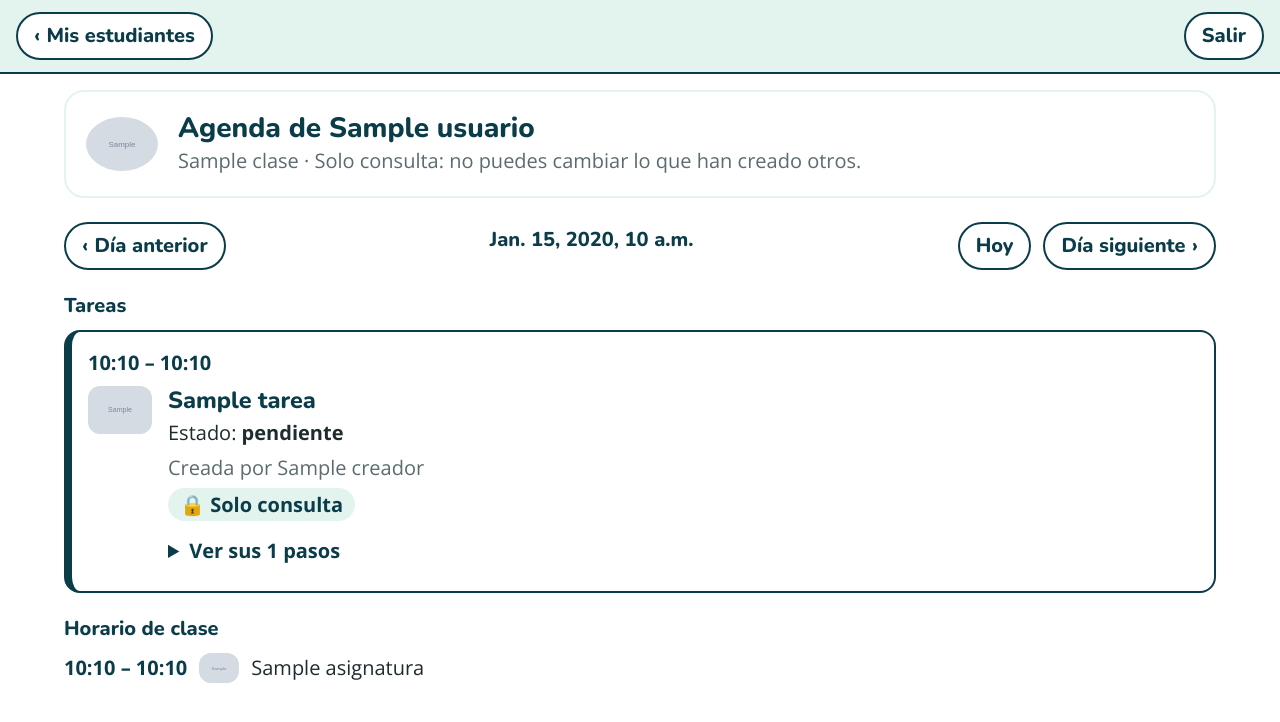
After one commit to tomaas05/App-Colegio-Accesible, a Django app: template apps/usuarios/templates/usuarios/agenda_estudiante.html in a window 1280 px wide. The commit adds this page. Shown: the top 722 px of the page. Run offline with Django 5.2, Linux system fonts and the light colour scheme; the template is opened without the code that fills it: most values are stand-ins (such as "Sample title", 1, 10 or a date in 2020); grey boxes marked "Sample" are stand-in pictures.

Commit message:
AGENDA-159 Añade la agenda de mis estudiantes en modo consulta
El profesional abre desde «Mis estudiantes» la agenda de uno de los que atiende
(/panel/mis-estudiantes/<código>/agenda/): las tareas de un día con su hora, imagen,
pasos, estado y quién las creó, y el horario de clase de ese día. Pasa de un día a
otro. Lo creado por otros sale como «Solo consulta» y no hay nada que cambiar; si no
lo atiende, 404. consulta.puede_modificar() queda para las pantallas de modificar.

Co-Authored-By: Claude Opus 5.5 <noreply@anthropic.com>
Claude-Session: https://claude.ai/code/session_01HaZYxjnfp6ntJ5CfnkggiC

```diff
--- /dev/null
+++ b/apps/usuarios/templates/usuarios/agenda_estudiante.html
@@ -0,0 +1,93 @@
+{% extends "base.html" %}
+{% load static %}
+
+{% block titulo %}Agenda de {{ estudiante.usuario.first_name }} · {{ fecha_texto }} · Despega{% endblock %}
+{% block estilos %}<link rel="stylesheet" href="{% static 'css/usuarios.css' %}">{% endblock %}
+
+{% block cabecera %}
+<div class="cabecera-adulto">
+  <a class="boton boton--aux" href="{% url 'usuarios:mis_estudiantes' %}"><span aria-hidden="true">‹</span> Mis estudiantes</a>
+  <form method="post" action="{% url 'usuarios:salir' %}">
+    {% csrf_token %}
+    <button class="boton--aux" type="submit">Salir</button>
+  </form>
+</div>
+{% endblock %}
+
+{% block contenido %}
+{# Boceto B27 · Agenda de un estudiante (profesional). HU-01-09 (AGENDA-159), PA1 y PA2. #}
+<div class="panel consulta">
+  <section class="panel__saludo" aria-labelledby="consulta-titulo">
+    <img class="consulta__avatar" src="{{ estudiante.avatar.url }}" alt="" width="72" height="72">
+    <div>
+      <h1 id="consulta-titulo">Agenda de {{ estudiante.usuario.get_full_name }}</h1>
+      <p class="panel__rol">{{ estudiante.clase.nombre }} · Solo consulta: no puedes cambiar lo que han creado otros.</p>
+    </div>
+  </section>
+
+  <nav class="consulta__dias" aria-label="Cambiar de día">
+    <a class="boton boton--aux" href="?dia={{ anterior|date:'Y-m-d' }}"><span aria-hidden="true">‹</span> Día anterior</a>
+    <h2 class="consulta__fecha" aria-live="polite">{{ fecha_texto }}{% if es_hoy %} (hoy){% endif %}</h2>
+    {% if not es_hoy %}<a class="boton boton--aux" href="?">Hoy</a>{% endif %}
+    <a class="boton boton--aux" href="?dia={{ siguiente|date:'Y-m-d' }}">Día siguiente <span aria-hidden="true">›</span></a>
+  </nav>
+
+  <section aria-labelledby="consulta-tareas">
+    <h2 id="consulta-tareas">Tareas</h2>
+    {% if tareas %}
+    <ol class="consulta__tareas">
+      {% for t in tareas %}
+      <li class="consulta__tarea">
+        <p class="consulta__hora">{{ t.asignacion.hora_inicio|time:"H:i" }} – {{ t.asignacion.hora_fin|time:"H:i" }}</p>
+        <div class="consulta__cuerpo">
+          <img src="{{ t.tarea.imagen.url }}" alt="" width="64" height="64">
+          <div>
+            <h3>{{ t.tarea.nombre }}</h3>
+            <p class="consulta__estado">Estado: <b>{{ t.estado }}</b></p>
+            <p class="consulta__quien">
+              Creada por {{ t.tarea.creador.get_full_name }}{% if t.asignacion.asignado_por_id != t.tarea.creador_id %} · puesta en la agenda por {{ t.asignacion.asignado_por.get_full_name }}{% endif %}
+            </p>
+            {# PA2: lo de otros se marca como solo consulta; no hay botones de cambiar ni borrar. #}
+            {% if t.modificable %}
+            <p class="consulta__marca consulta__marca--mia">Creada por ti</p>
+            {% else %}
+            <p class="consulta__marca"><span aria-hidden="true">🔒</span> Solo consulta</p>
+            {% endif %}
+            {% with pasos=t.tarea.pasos.all %}
+            {% if pasos %}
+            <details class="consulta__pasos">
+              <summary>Ver sus {{ pasos|length }} pasos</summary>
+              <ol>
+                {% for paso in pasos %}<li>{{ paso.descripcion|default:paso.descripcion_imagen }}</li>{% endfor %}
+              </ol>
+            </details>
+            {% endif %}
+            {% endwith %}
+          </div>
+        </div>
+      </li>
+      {% endfor %}
+    </ol>
+    {% else %}
+    <p>Este día no tiene tareas.</p>
+    {% endif %}
+  </section>
+
+  <section aria-labelledby="consulta-horario">
+    <h2 id="consulta-horario">Horario de clase</h2>
+    {% if horario %}
+    <ul class="consulta__horario">
+      {% for casilla in horario %}
+      <li>
+        <span class="consulta__hora">{{ casilla.franja.hora_inicio|time:"H:i" }} – {{ casilla.franja.hora_fin|time:"H:i" }}</span>
+        <img src="{{ casilla.asignatura.imagen.url }}" alt="" width="40" height="40">
+        <span>{{ casilla.asignatura.nombre }}</span>
+      </li>
+      {% endfor %}
+    </ul>
+    {% else %}
+    <p>Este día no hay horario de clase.</p>
+    {% endif %}
+  </section>
+</div>
+{% endblock %}
--- a/apps/usuarios/templates/usuarios/mis_estudiantes.html
+++ b/apps/usuarios/templates/usuarios/mis_estudiantes.html
@@ -87,8 +87,10 @@
         <li>
           <img src="{{ estudiante.avatar.url }}" alt="" width="40" height="40">
           <span class="elegir__nombre">{{ estudiante.usuario.get_full_name }} <small>{{ estudiante.clase.nombre }}</small></span>
+          {# HU-01-09: abrir su agenda en modo consulta. #}
+          <a class="boton boton--aux" href="{% url 'usuarios:agenda_estudiante' estudiante.codigo_estudiante %}" aria-label="Ver la agenda de {{ estudiante.usuario.get_full_name }}">Ver agenda</a>
           {# PA4: quitarlo de mi lista. #}
-          <form method="post">
+          <form class="elegir__quitar" method="post">
             {% csrf_token %}
             <input type="hidden" name="consulta" value="{{ consulta }}">
             <button class="boton--aux" type="submit" name="quitar" value="{{ estudiante.codigo_estudiante }}" aria-label="Quitar a {{ estudiante.usuario.get_full_name }}">Quitar</button>
--- a/apps/usuarios/urls.py
+++ b/apps/usuarios/urls.py
@@ -12,6 +12,12 @@ urlpatterns = [
     path("panel/", views.panel, name="panel"),
     # HU-01-08: el profesional elige los estudiantes que atiende (B26).
     path("panel/mis-estudiantes/", views.mis_estudiantes, name="mis_estudiantes"),
+    # HU-01-09: agenda de uno de ellos, solo consulta (B27).
+    path(
+        "panel/mis-estudiantes/<str:codigo>/agenda/",
+        views.agenda_estudiante,
+        name="agenda_estudiante",
+    ),
     # HU-01-06: la portada «¿Quién eres?» (B01) es la ruta "inicio" de config/urls.py.
     path("estudiante/", views.clases, name="clases"),
     path("estudiante/clase/<int:pk>/", views.avatares, name="avatares"),
--- a/static/css/usuarios.css
+++ b/static/css/usuarios.css
@@ -531,10 +531,111 @@ a.boton {
 .elegir__nombre {
   flex: 1;
 }
+.elegir__mios li {
+  flex-wrap: wrap;
+}
 .elegir__mios form {
-  margin-left: auto;
+  margin: 0;
 }
 .elegir__mios .boton--aux,
 .cabecera-adulto .boton--aux {
   min-height: var(--toque);
 }
+
+/* --- HU-01-09 · B27 Agenda de un estudiante, solo consulta (Javi) --- */
+.consulta__avatar {
+  flex: none;
+  border-radius: 50%;
+}
+.consulta__dias {
+  display: flex;
+  flex-wrap: wrap;
+  align-items: center;
+  gap: 0.75rem;
+}
+.consulta__dias .boton--aux {
+  min-height: var(--toque);
+}
+.consulta__fecha {
+  flex: 1 1 12rem;
+  margin: 0;
+  font-size: 1.25rem;
+  text-align: center;
+}
+.consulta__tareas,
+.consulta__horario {
+  display: flex;
+  flex-direction: column;
+  gap: var(--separacion);
+  margin: 0;
+  padding: 0;
+  list-style: none;
+}
+.consulta__tarea {
+  display: flex;
+  flex-direction: column;
+  gap: 0.5rem;
+  padding: 1rem;
+  border: 2px solid var(--petroleo);
+  border-left-width: 0.5rem;
+  border-radius: 1rem;
+}
+.consulta__tarea p,
+.consulta__tarea h3 {
+  margin: 0;
+}
+.consulta__hora {
+  font-weight: 700;
+  color: var(--petroleo);
+}
+.consulta__cuerpo {
+  display: flex;
+  gap: 1rem;
+  align-items: flex-start;
+}
+.consulta__cuerpo > div {
+  display: flex;
+  flex-direction: column;
+  gap: 0.3rem;
+  min-width: 0;
+}
+.consulta__cuerpo img,
+.consulta__horario img {
+  flex: none;
+  border-radius: 0.75rem;
+}
+.consulta__quien {
+  color: var(--gris);
+}
+.consulta__marca {
+  align-self: flex-start;
+  padding: 0.1rem 0.75rem;
+  font-weight: 700;
+  color: var(--petroleo);
+  background: var(--menta);
+  border-radius: var(--radio-boton);
+}
+.consulta__marca--mia {
+  color: var(--blanco);
+  background: var(--verde-oscuro);
+}
+.consulta__pasos summary {
+  min-height: var(--toque);
+  padding-block: 0.6rem;
+  font-weight: 700;
+  color: var(--petroleo);
+  cursor: pointer;
+}
+.consulta__horario li {
+  display: grid;
+  grid-template-columns: auto auto 1fr;
+  align-items: center;
+  gap: 0.75rem;
+}
+.consulta__horario .consulta__hora {
+  white-space: nowrap;
+}
+.elegir__mios .boton {
+  min-height: var(--toque);
+  white-space: nowrap;
+}
```
Also changed, not shown: apps/usuarios/consulta.py (added, +82 -0 lines), apps/usuarios/views.py (+52 -2 lines), README.md.
